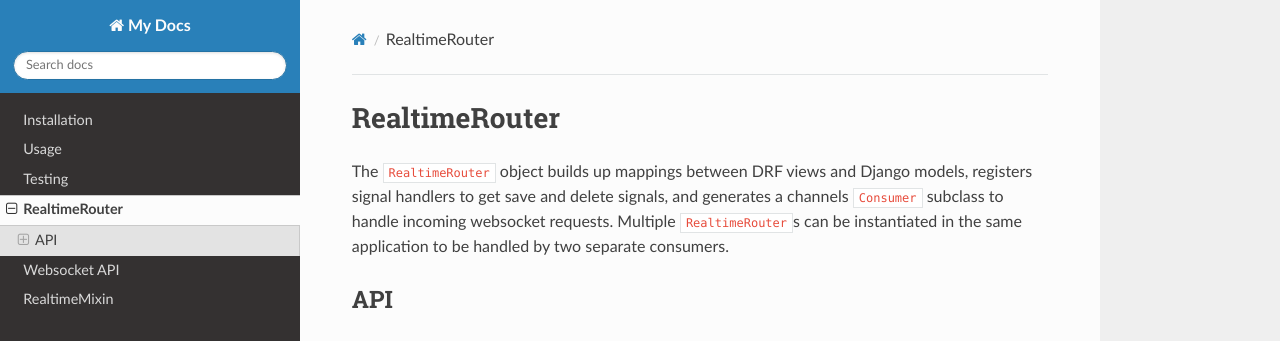
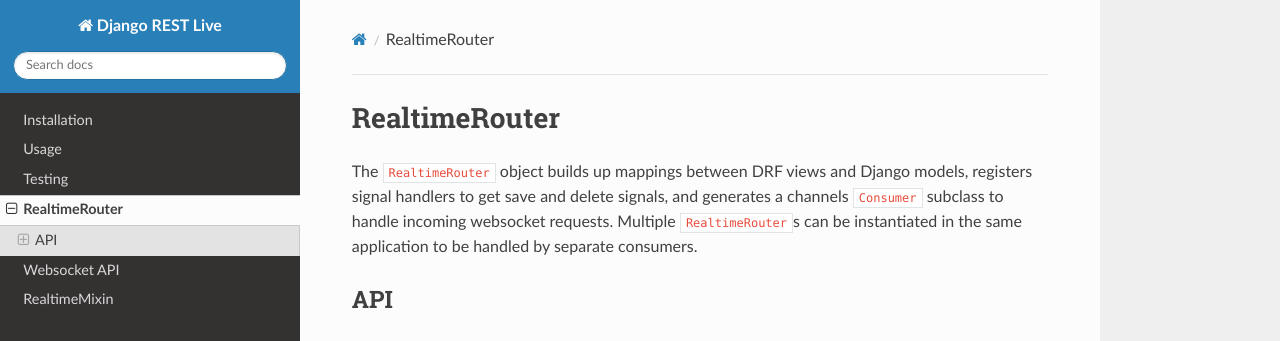
Before and after one commit to pennlabs/django-rest-live, an MkDocs documentation site: the page built from docs/router.md, in a window 1280 px wide. Shown: the top 341 px of the page. Built offline with MkDocs 1.6.1, drawn with Linux system fonts in a browser that asks for light colours; nearby versions of some CDN libraries.

Commit message:
some modifications

```diff
--- a/docs/router.md
+++ b/docs/router.md
@@ -3,7 +3,7 @@
 The `RealtimeRouter` object builds up mappings between DRF views and Django models, registers
 signal handlers to get save and delete signals, and generates a channels `Consumer` subclass
 to handle incoming websocket requests. Multiple `RealtimeRouter`s can be instantiated in the same application
-to be handled by two separate consumers.
+to be handled by separate consumers.
 
 ## API
 
--- a/mkdocs.yml
+++ b/mkdocs.yml
@@ -1,4 +1,4 @@
-site_name: My Docs
+site_name: Django REST Live
 theme:
   name: readthedocs
   include_homepage_in_sidebar: False
```
Also changed, not shown: docs/api.md (+6 -3 lines).
